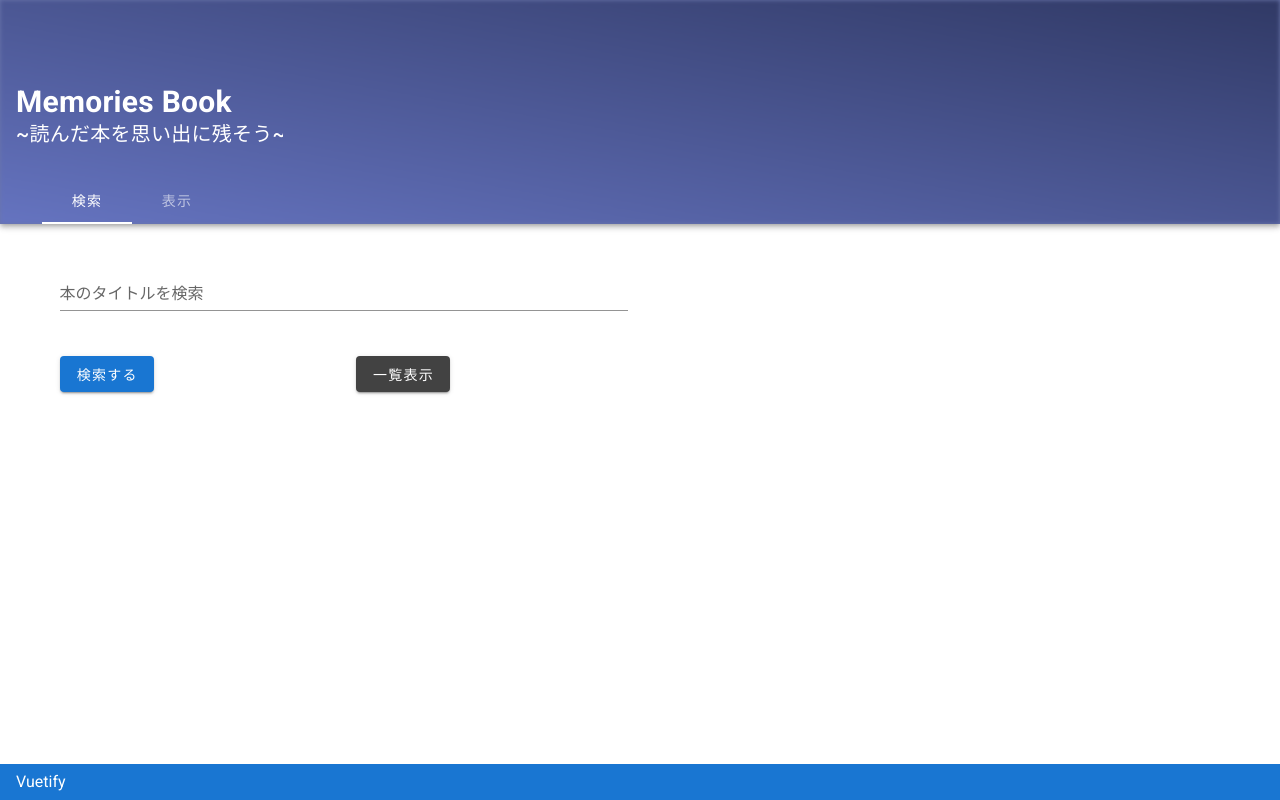
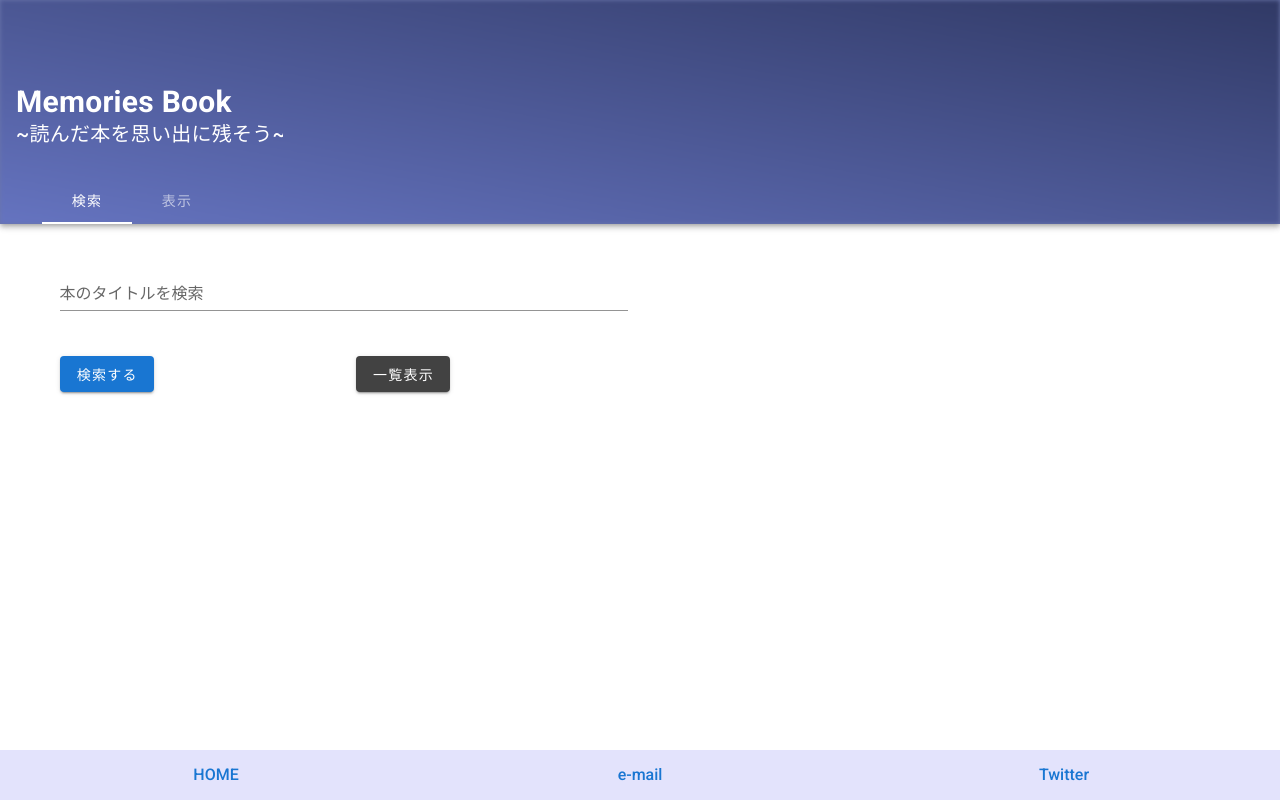
Before and after one commit to y-ooshima/booksapi_app, a Vue app: page / in a window 1280 px wide. Built offline with nearby package versions, Linux system fonts and the light colour scheme.

Commit message:
フッターの変更

```diff
--- a/src/App.vue
+++ b/src/App.vue
@@ -153,8 +153,7 @@ export default {
   line-height: 35px;
   text-align: center;
   border-radius: 50%;
-  background: #5bc8ac;
-  transition: all 4s;
+  background: #e3e3fc;
 }
 
 .fadeIn {
--- a/src/global/Footer.vue
+++ b/src/global/Footer.vue
@@ -1,11 +1,20 @@
 <template>
-  <div>
     <v-footer
-    color="primary"
+    height= 50px
+    color= #e3e3fc
     dark>
-      Vuetify
+    <v-row class="font-weight-medium text-center">
+      <v-col cols="4">
+        <a style="color: info; text-decoration: none;" href="https://y-ooshima.github.io/profile/">HOME</a>
+      </v-col>
+      <v-col cols="4">
+        <a style="color: info; text-decoration: none;" href="mailto:gozira.1kawa@gmail.com">e-mail</a>
+      </v-col>
+      <v-col cols="4">
+        <a style="color: info; text-decoration: none;" href="https://twitter.com/WUsoh78YP4jevf1">Twitter</a>
+      </v-col>
+    </v-row>
     </v-footer>
-  </div>
 </template>
 
 <script>
```
